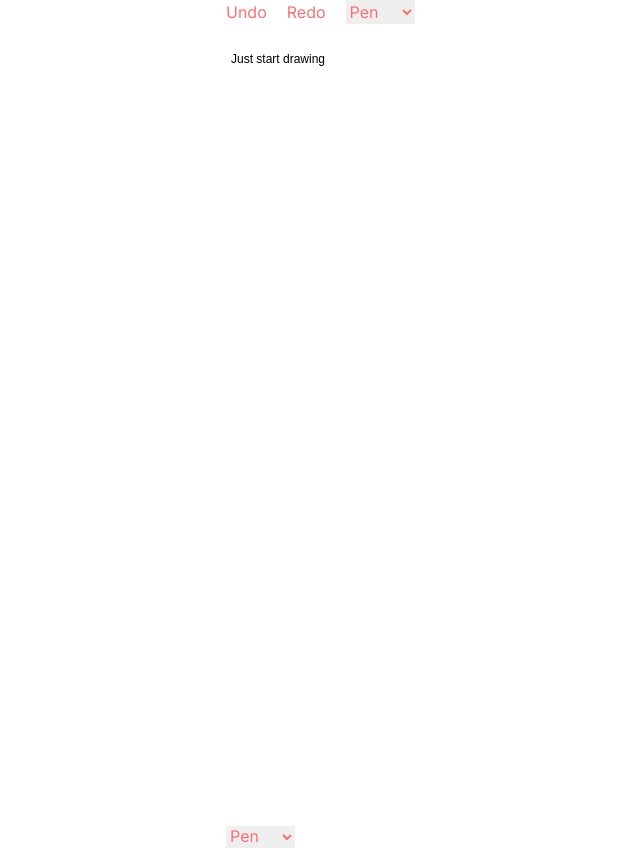
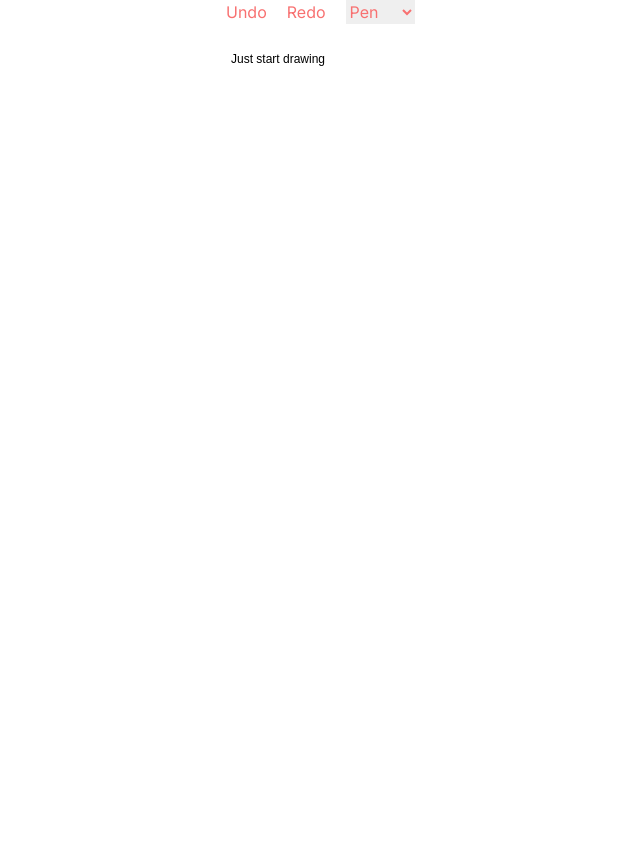
Before and after one commit to JichanPark12/-paint, a Next.js app: page / in a window 1280 px wide. Shown: the top 848 px of the page, without its empty margins (30-670 px from the left). After the commit the page ends 824 px from the top, so only its background shows below. Built offline with nearby package versions, Linux system fonts and the light colour scheme.

Commit message:
refactor:"Paint.tsx 핸들러 네이밍 변경"

```diff
--- a/src/components/paint/Paint.tsx
+++ b/src/components/paint/Paint.tsx
@@ -26,7 +26,7 @@ const Paint = () => {
   const lines = history.lines.slice(0, history.currentIdx);
   const isDrawing = useRef(false);
 
-  const handleMouseDown = (e: KonvaEventObject<MouseEvent>) => {
+  const startPaint = (e: KonvaEventObject<MouseEvent>) => {
     isDrawing.current = true;
 
     const pos = e.target.getStage()?.getPointerPosition();
@@ -41,7 +41,7 @@ const Paint = () => {
     });
   };
 
-  const handleMouseMove = (e: KonvaEventObject<MouseEvent>) => {
+  const Painting = (e: KonvaEventObject<MouseEvent>) => {
     if (!isDrawing.current) {
       return;
     }
@@ -57,7 +57,7 @@ const Paint = () => {
     setHistory({ ...history, lines: [...newLines] });
   };
 
-  const handleMouseUp = () => {
+  const stopPaint = () => {
     isDrawing.current = false;
   };
 
@@ -116,10 +116,10 @@ const Paint = () => {
       <Stage
         width={window.innerWidth}
         height={window.innerHeight}
-        onMouseDown={handleMouseDown}
-        onMousemove={handleMouseMove}
-        onMouseup={handleMouseUp}
-        onMouseLeave={handleMouseUp}>
+        onMouseDown={startPaint}
+        onMousemove={Painting}
+        onMouseup={stopPaint}
+        onMouseLeave={stopPaint}>
         <Layer>
           <Text
             text="Just start drawing"
@@ -142,14 +142,6 @@ const Paint = () => {
           ))}
         </Layer>
       </Stage>
-      <select
-        value={tool}
-        onChange={(e) => {
-          setTool(e.target.value);
-        }}>
-        <option value="pen">Pen</option>
-        <option value="eraser">Eraser</option>
-      </select>
     </div>
   );
 };
```
